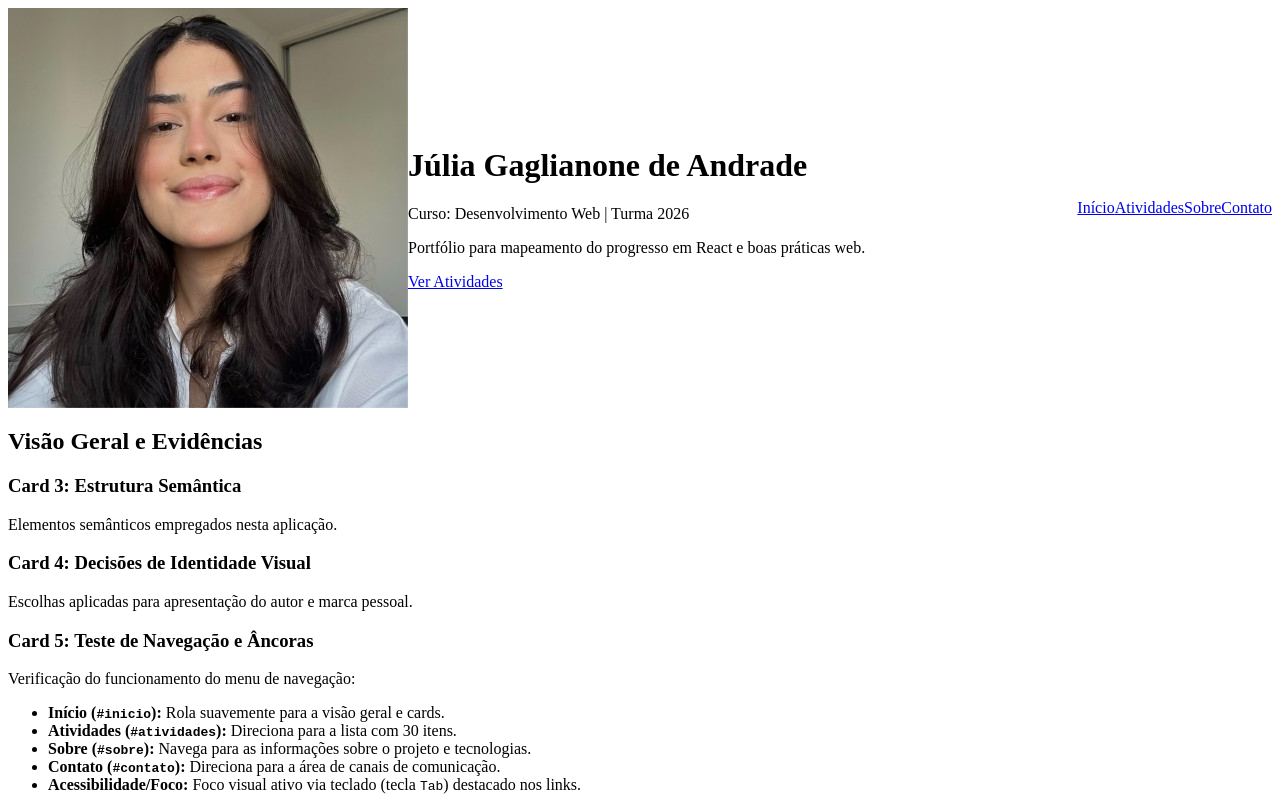
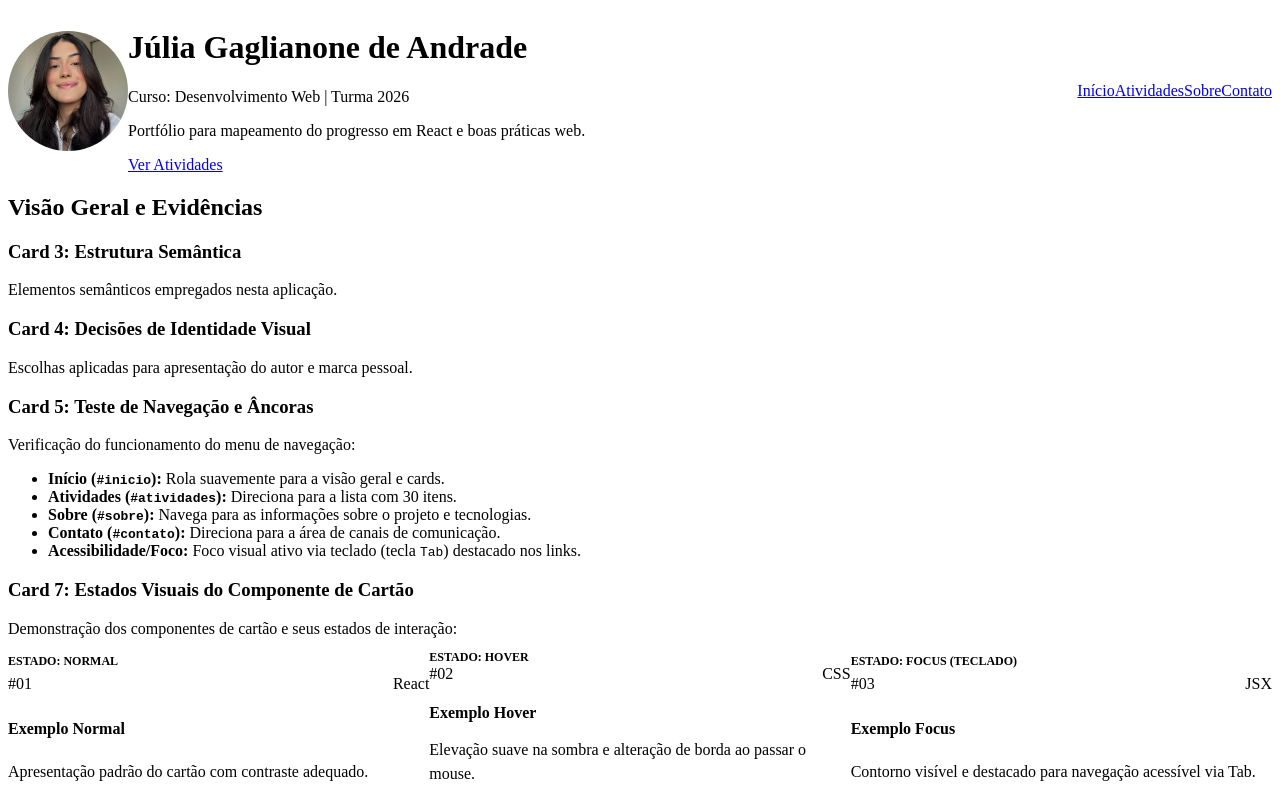
Before and after one commit to juliagaglianone/react-learning, a React (Vite) app: page / in a window 1280 px wide. Shown: the top 800 px of the page. Built offline with nearby package versions, Linux system fonts and the light colour scheme.

Commit message:
fix:foto

```diff
--- a/src/App.css
+++ b/src/App.css
@@ -119,6 +119,15 @@ body,
 .app-container {
   max-width: 100%;
   overflow-x: hidden;
+}
+.avatar {
+  width: 120px;
+  height: 120px;
+  border-radius: 50%;
+  object-fit: cover;
+  border: 3px solid var(--color-primary);
+  box-shadow: var(--shadow-sm);
+  flex-shrink: 0;
 }
 
 /* ==========================================================================
--- a/src/App.jsx
+++ b/src/App.jsx
@@ -518,6 +518,7 @@ export default function App() {
     </article>
 
 
+
         {/* Seção de Grid de Atividades */}
         <section id="atividades">
           <h2>Lista de Atividades (30)</h2>
```
